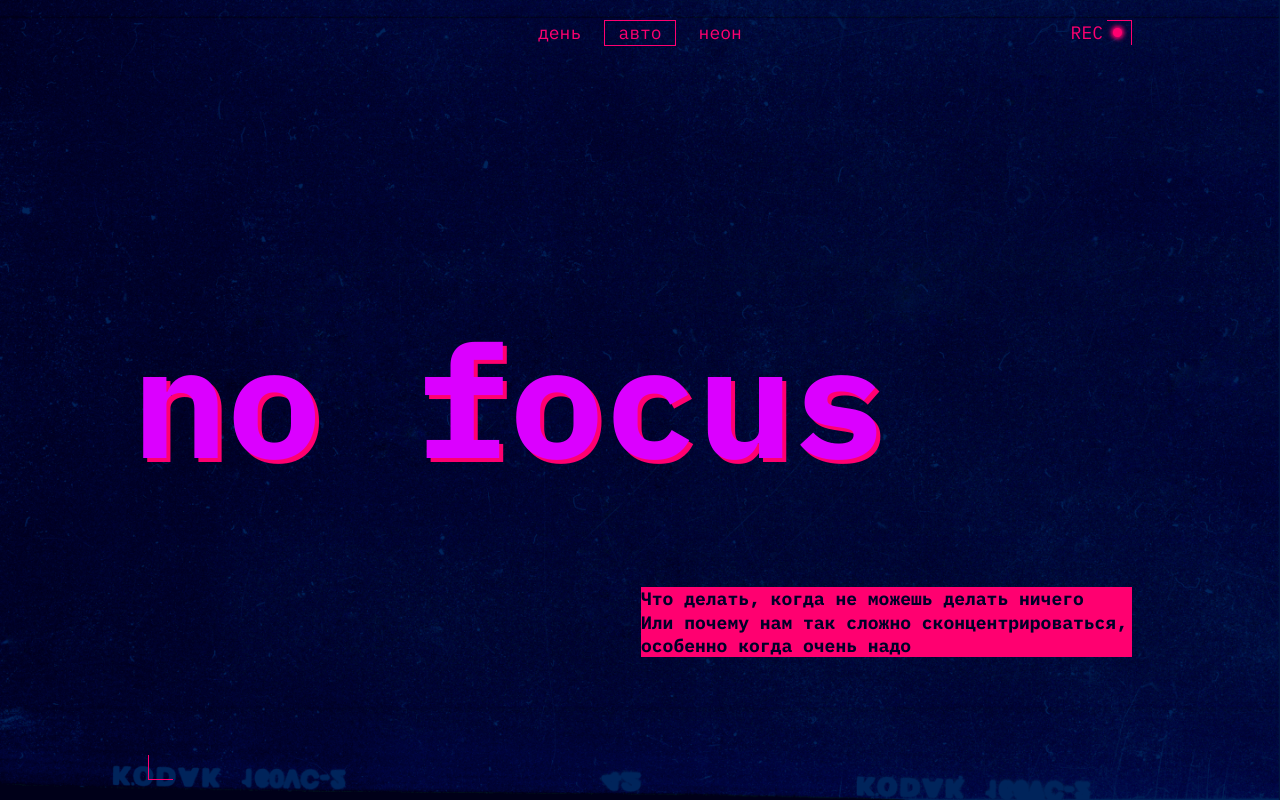
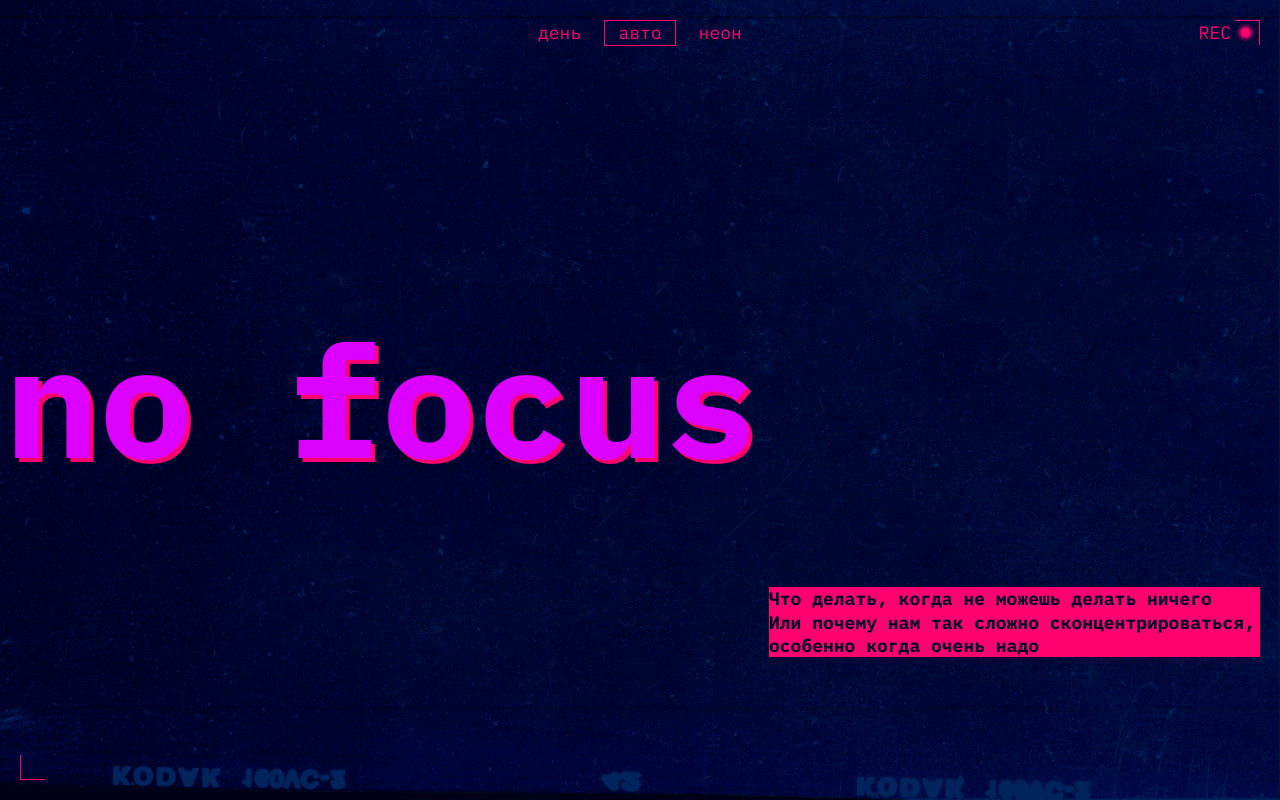
Before and after one commit to Dude18318/slozhno-sosredotochitsya, a website: page index.html in a window 1280 px wide. Shown: the top 800 px of the page. Drawn offline with Linux system fonts and the light colour scheme.

Commit message:
11 commit

```diff
--- a/styles/style.css
+++ b/styles/style.css
@@ -1,12 +1,11 @@
 /* Основные стили проекта. Это стили для темы, которую вы верстаете первой. */
 
 body {
-  margin: 0 auto
+  margin: 0 auto;
 }
 
 .page {
   /* сохраните в разметке и стилях класс page. На его основе работает скрипт. */
-  inline-size: var(--page-width);
   block-size: 100vh;
   background-image: var(--cover-image);
   background-attachment: fixed;
@@ -560,6 +559,7 @@ body {
 
 .header__theme-menu-button:hover {
   border: 1px solid var(--menu-button-color);
+
 }
 
 .header__theme-menu-button:focus {
```
